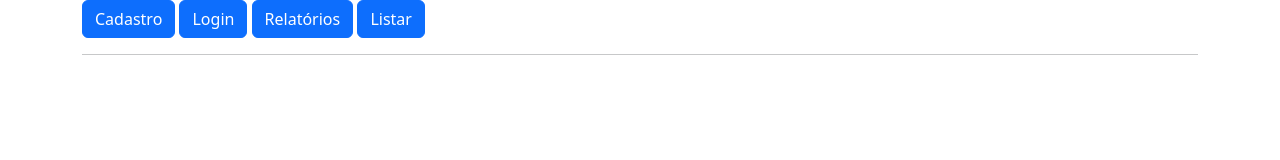
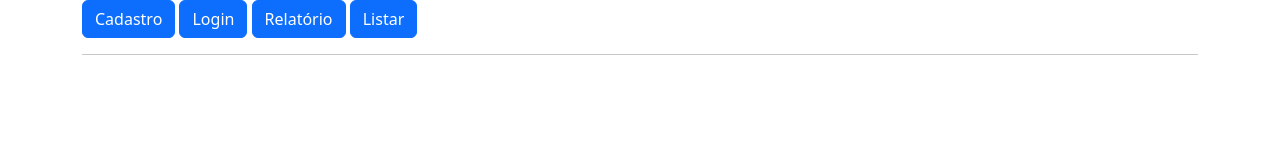
Before and after one commit to andrebarrosa/Vehicle-stock, a website with bundled scripts: page index.html in a window 1280 px wide. Built offline with nearby package versions, Linux system fonts and the light colour scheme; files whose address does not match are found by name.

Commit message:
Alteração html

```diff
--- a/index.html
+++ b/index.html
@@ -11,7 +11,7 @@
     <body class="container">
         <button onclick="load('add')" class="btn btn-primary">Cadastro</button>
         <button onclick="load('login')" class="btn btn-primary">Login</button>
-        <button onclick="load('report')" class="btn btn-primary">Relatórios</button>
+        <button onclick="load('report')" class="btn btn-primary">Relatório</button>
         <button onclick="load('list')" class="btn btn-primary">Listar</button>
 
 
```
